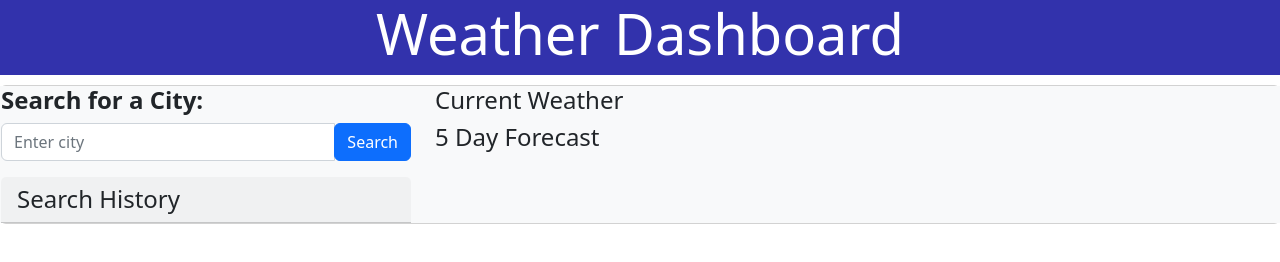
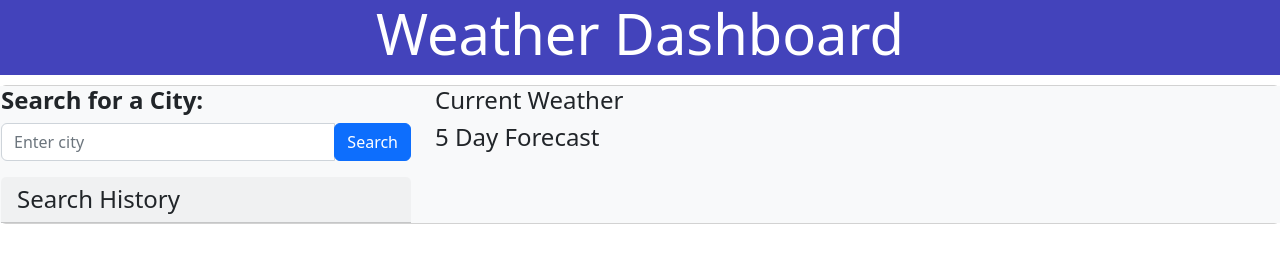
Before and after one commit to Ashley-Pearson/Weather-Dashboard, a plain HTML site: page index.html in a window 1280 px wide. Drawn offline with nearby package versions, Linux system fonts and the light colour scheme.

Commit message:
changed cssfile

```diff
--- a/style.css
+++ b/style.css
@@ -1,6 +1,6 @@
 .jumbotron {
     text-align: center;
-    background-color: rgba(16, 16, 158, 0.856);
+    background-color: rgba(36, 36, 176, 0.856);
     color:white;
     border-radius: 0;
     border-bottom: 10px solid white;
```
